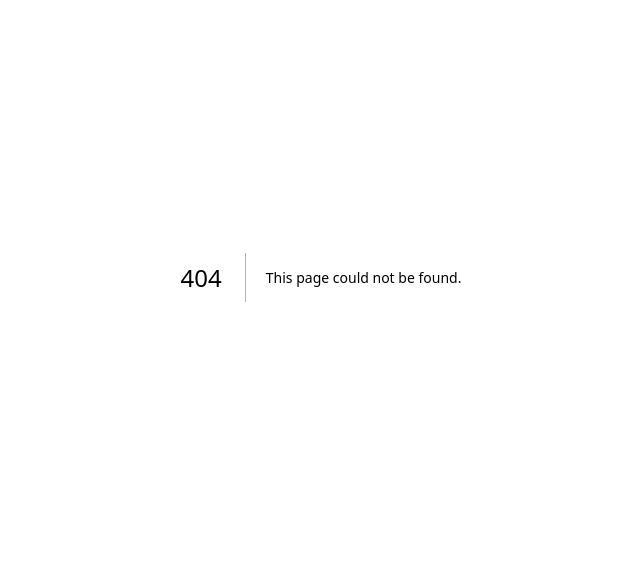
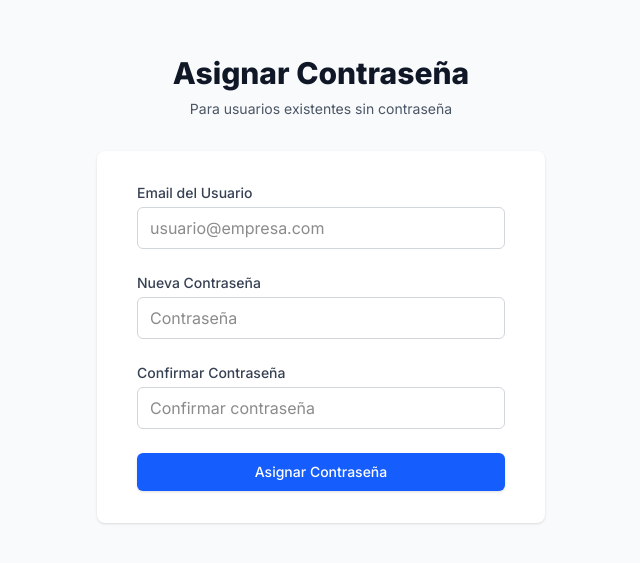
Before and after one commit to innovationwizard/IngePro, a Next.js app: page /auth/login/admin/reset-password in a window 1280 px wide. Before the commit this address had no page. Shown: the part 123-686 px from the top of the page, without its empty margins (319-959 px from the left). Built offline with nearby package versions, Linux system fonts and the light colour scheme.

Commit message:
Fixing signup flow: password reset setup.

```diff
--- /dev/null
+++ b/src/app/auth/login/admin/reset-password/page.tsx
@@ -0,0 +1,136 @@
+'use client'
+
+import { useState } from 'react'
+
+export default function AdminPasswordReset() {
+  const [formData, setFormData] = useState({
+    email: '',
+    newPassword: '',
+    confirmPassword: ''
+  })
+  const [message, setMessage] = useState('')
+  const [isLoading, setIsLoading] = useState(false)
+
+  const handleSubmit = async (e: React.FormEvent) => {
+    e.preventDefault()
+    setIsLoading(true)
+    setMessage('')
+
+    if (formData.newPassword !== formData.confirmPassword) {
+      setMessage('Las contraseñas no coinciden')
+      setIsLoading(false)
+      return
+    }
+
+    if (formData.newPassword.length < 6) {
+      setMessage('La contraseña debe tener al menos 6 caracteres')
+      setIsLoading(false)
+      return
+    }
+
+    try {
+      const response = await fetch('/api/admin/reset-password', {
+        method: 'POST',
+        headers: { 'Content-Type': 'application/json' },
+        body: JSON.stringify({
+          email: formData.email,
+          newPassword: formData.newPassword
+        })
+      })
+
+      const result = await response.json()
+
+      if (!response.ok) {
+        throw new Error(result.message)
+      }
+
+      setMessage('Contraseña actualizada exitosamente')
+      setFormData({ email: '', newPassword: '', confirmPassword: '' })
+
+    } catch (error: any) {
+      setMessage(error.message || 'Error al actualizar contraseña')
+    } finally {
+      setIsLoading(false)
+    }
+  }
+
+  return (
+    <div className="min-h-screen bg-gray-50 flex flex-col justify-center py-12 sm:px-6 lg:px-8">
+      <div className="sm:mx-auto sm:w-full sm:max-w-md">
+        <h2 className="mt-6 text-center text-3xl font-extrabold text-gray-900">
+          Asignar Contraseña
+        </h2>
+        <p className="mt-2 text-center text-sm text-gray-600">
+          Para usuarios existentes sin contraseña
+        </p>
+      </div>
+
+      <div className="mt-8 sm:mx-auto sm:w-full sm:max-w-md">
+        <div className="bg-white py-8 px-4 shadow sm:rounded-lg sm:px-10">
+          <form className="space-y-6" onSubmit={handleSubmit}>
+            {message && (
+              <div className={`px-4 py-3 rounded ${
+                message.includes('exitosamente')
+                  ? 'bg-green-50 border border-green-200 text-green-600'
+                  : 'bg-red-50 border border-red-200 text-red-600'
+              }`}>
+                {message}
+              </div>
+            )}
+
+            <div>
+              <label className="block text-sm font-medium text-gray-700">
+                Email del Usuario
+              </label>
+              <input
+                type="email"
+                required
+                className="mt-1 block w-full px-3 py-2 border border-gray-300 rounded-md"
+                value={formData.email}
+                onChange={(e) => setFormData({...formData, email: e.target.value})}
+                placeholder="usuario@empresa.com"
+              />
+            </div>
+
+            <div>
+              <label className="block text-sm font-medium text-gray-700">
+                Nueva Contraseña
+              </label>
+              <input
+                type="password"
+                required
+                minLength={6}
+                className="mt-1 block w-full px-3 py-2 border border-gray-300 rounded-md"
+                value={formData.newPassword}
+                onChange={(e) => setFormData({...formData, newPassword: e.target.value})}
+                placeholder="Contraseña"
+              />
+            </div>
+
+            <div>
+              <label className="block text-sm font-medium text-gray-700">
+                Confirmar Contraseña
+              </label>
+              <input
+                type="password"
+                required
+                className="mt-1 block w-full px-3 py-2 border border-gray-300 rounded-md"
+                value={formData.confirmPassword}
+                onChange={(e) => setFormData({...formData, confirmPassword: e.target.value})}
+                placeholder="Confirmar contraseña"
+              />
+            </div>
+
+            <button
+              type="submit"
+              disabled={isLoading}
+              className="w-full flex justify-center py-2 px-4 border border-transparent rounded-md shadow-sm text-sm font-medium text-white bg-blue-600 hover:bg-blue-700 disabled:opacity-50"
+            >
+              {isLoading ? 'Actualizando...' : 'Asignar Contraseña'}
+            </button>
+          </form>
+        </div>
+      </div>
+    </div>
+  )
+}
--- /dev/null
+++ b/src/app/auth/login/admin/route.ts
@@ -0,0 +1,59 @@
+import { NextRequest, NextResponse } from 'next/server'
+import { PrismaClient } from '@prisma/client'
+import bcrypt from 'bcryptjs'
+
+const prisma = new PrismaClient()
+
+export async function POST(request: NextRequest) {
+  try {
+    const { email, newPassword } = await request.json()
+
+    if (!email || !newPassword) {
+      return NextResponse.json(
+        { message: 'Email y contraseña son requeridos' },
+        { status: 400 }
+      )
+    }
+
+    if (newPassword.length < 8) {
+      return NextResponse.json(
+        { message: 'La contraseña debe tener al menos 8 caracteres' },
+        { status: 400 }
+      )
+    }
+
+    // Find user
+    const user = await prisma.user.findUnique({
+      where: { email }
+    })
+
+    if (!user) {
+      return NextResponse.json(
+        { message: 'Usuario no encontrado' },
+        { status: 404 }
+      )
+    }
+
+    // Hash new password
+    const hashedPassword = await bcrypt.hash(newPassword, 12)
+
+    // Update user password
+    await prisma.user.update({
+      where: { id: user.id },
+      data: { password: hashedPassword }
+    })
+
+    return NextResponse.json({
+      message: 'Contraseña actualizada exitosamente'
+    })
+
+  } catch (error) {
+    console.error('Password reset error:', error)
+    return NextResponse.json(
+      { message: 'Error interno del servidor' },
+      { status: 500 }
+    )
+  } finally {
+    await prisma.$disconnect()
+  }
+}
```
